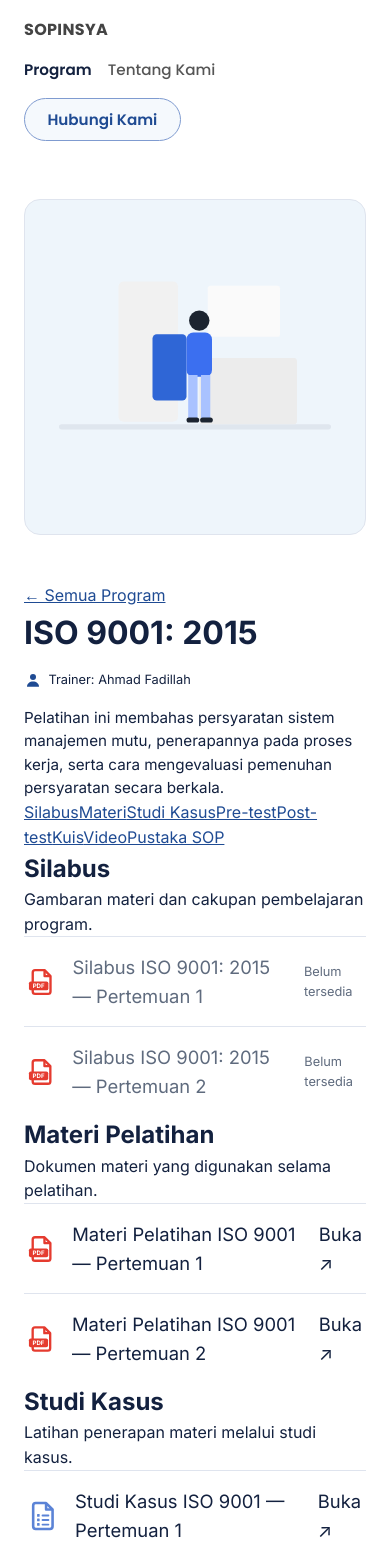
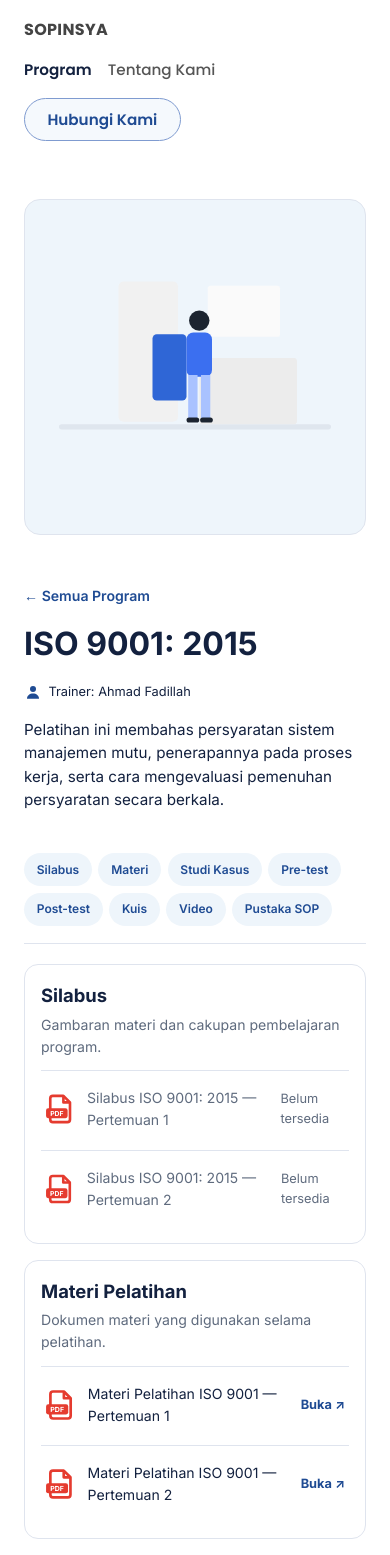
Before and after one commit to buleyyy/capstone-sopinsya, a Next.js app in the folder apps/web/: page /program/iso-9001 in a window 390 px wide. Shown: the top 1555 px of the page. Built offline with nearby package versions, Linux system fonts and the light colour scheme; no server answers.

Commit message:
Style participant program catalog and long-scroll detail

```diff
--- a/apps/web/src/app/globals.css
+++ b/apps/web/src/app/globals.css
@@ -242,3 +242,30 @@ button:disabled { cursor: not-allowed; opacity: 0.5; }
   .nav { gap: 1rem; }
 }
 @media (prefers-reduced-motion: reduce) { .progress span { transition: none; } }
+
+
+/* Katalog dan halaman detail program — alur peserta opsi A */
+.program-catalog { scroll-margin-top: 1.5rem; }
+.program-catalog .eyebrow { margin-bottom: 0.4rem; }
+.catalog-intro { color: var(--muted); margin: -0.4rem 0 1.25rem; font-size: 0.92rem; }
+.back-link { display: inline-block; color: var(--blue); text-decoration: none; font-size: 0.88rem; font-weight: 600; margin-bottom: 0.8rem; }
+.back-link:hover { text-decoration: underline; }
+.program-outline { display: flex; flex-wrap: wrap; gap: 0.55rem; padding: 1.1rem 0; margin: 1.5rem 0 0; border-bottom: 1px solid var(--line); }
+.program-outline a { color: var(--blue); background: var(--soft); border-radius: 999px; padding: 0.45rem 0.8rem; font-size: 0.8rem; font-weight: 600; text-decoration: none; }
+.program-outline a:hover { background: #dfeafb; }
+.program-content { display: grid; gap: 1rem; padding-top: 1.25rem; }
+.content-section { border: 1px solid var(--line); border-radius: 14px; padding: 1.25rem 1.5rem; scroll-margin-top: 1rem; }
+.content-section h2 { font-size: 1.15rem; font-weight: 700; }
+.content-help { color: var(--muted); font-size: 0.88rem; margin-top: 0.25rem; }
+.content-resource-list { margin-top: 0.8rem; }
+.content-resource-list li + li { margin-top: 0.15rem; }
+.content-resource-list .row { font-size: 0.95rem; }
+.content-resource-list button.row { cursor: pointer; }
+.resource-action { margin-left: auto; color: var(--blue); font-size: 0.8rem; font-weight: 700; white-space: nowrap; }
+.content-pending { background: #fafbfd; }
+@media (max-width: 48rem) {
+  .content-section { padding: 1rem; }
+  .program-outline { gap: 0.4rem; }
+  .program-outline a { font-size: 0.75rem; }
+  .content-resource-list .row { gap: 0.65rem; font-size: 0.88rem; }
+}
```
